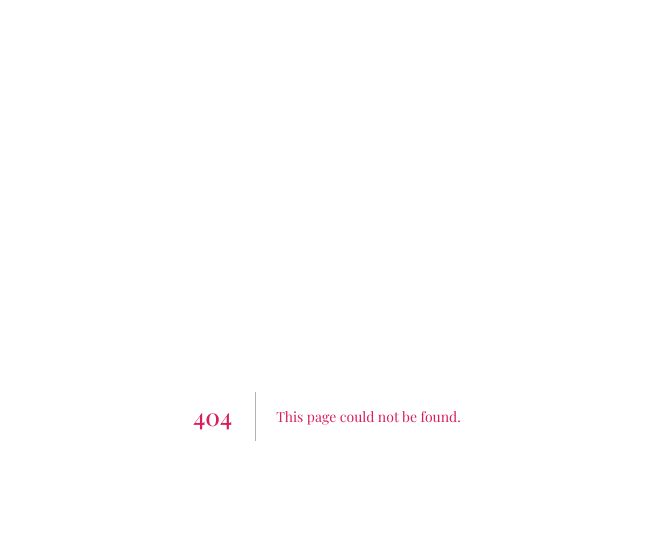
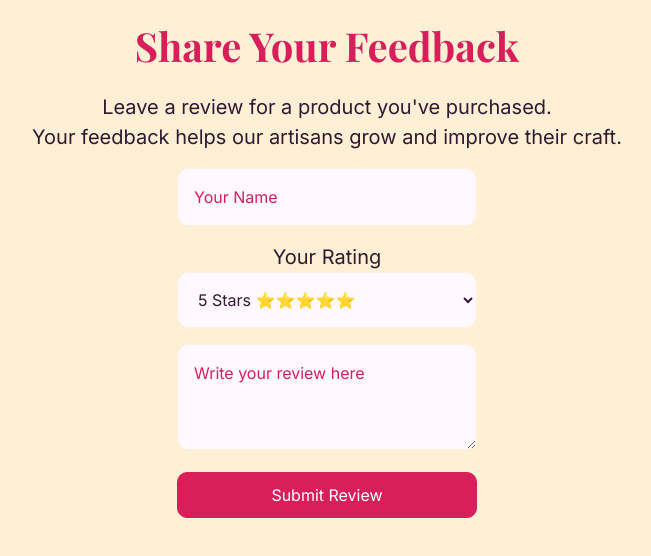
Before and after one commit to marinakreibring/handcrafted-haven, a Next.js app: page /review-form in a window 1280 px wide. Before the commit this address had no page. Shown: the top 556 px of the page, without its empty margins (313-964 px from the left). Built offline with nearby package versions, Linux system fonts and the light colour scheme; no server answers; a web font is replaced by a local one.

Commit message:
create review form (M)

```diff
--- /dev/null
+++ b/app/actions/reviewActions.ts
@@ -0,0 +1,24 @@
+"use server";
+
+import { sql } from "@/app/lib/db";
+
+export async function submitReviewForm(
+  prevState: any,
+  formData: FormData
+) {
+  const name = formData.get("name") as string;
+  const rating = Number(formData.get("rating"));
+  const review = formData.get("review") as string;
+
+  await sql`
+    INSERT INTO reviews
+    (name, rating, review)
+    VALUES
+    (${name}, ${rating}, ${review})
+  `;
+
+  return {
+    success: true,
+    message: "Thank you! Your review has been submitted.",
+  };
+}
--- a/app/globals.css
+++ b/app/globals.css
@@ -39,6 +39,7 @@ h1, h2, h3 {
   max-width: 42rem;
   margin: 0 auto;
   font-size: 1.25rem;
+  text-align: center;
 }
 
 button {
@@ -127,7 +128,7 @@ button:hover {
   max-width: 300px;
   margin: 1rem auto;
 }
-.seller-form input, .seller-form textarea {
+.seller-form input, .seller-form textarea, .seller-form select {
   background: var(--card-bg);
   color: var(--foreground);
   border: 1px solid var(--border-color);
--- /dev/null
+++ b/app/review-form/page.tsx
@@ -0,0 +1,65 @@
+"use client";
+
+import { useActionState } from "react";
+import { submitReviewForm } from "../actions/reviewActions";
+
+export default function ReviewFormPage() {
+
+    const [state, formAction] = useActionState(
+        submitReviewForm,
+        {
+            success: false,
+            message: "",
+        }
+    );
+
+  return (
+    <main>
+
+      <h3 className="section-title">
+        Share Your Feedback
+      </h3>
+
+      <p className="section-description">
+        Leave a review for a product you've purchased. <br />Your feedback helps our artisans grow and improve their craft.
+      </p>
+
+      <form className="seller-form" action={formAction}>
+
+        <input
+          type="text"
+          name="name"
+          placeholder="Your Name"
+        />
+        <p className="section-description">
+          Your Rating
+        </p>
+        <select name="rating">
+            <option value="5">5 Stars ⭐⭐⭐⭐⭐</option>
+            <option value="4">4 Stars ⭐⭐⭐⭐</option>
+            <option value="3">3 Stars ⭐⭐⭐</option>
+            <option value="2">2 Stars ⭐⭐</option>
+            <option value="1">1 Star ⭐</option>
+        </select>
+
+        <textarea
+          name="review"
+          placeholder="Write your review here"
+          rows={3}
+        />
+
+        <button type="submit">
+          Submit Review
+        </button>
+
+        {state?.message && (
+            <p className="message">
+                {state.message}
+            </p>
+        )}
+
+      </form>
+
+    </main>
+  );
+}
--- a/components/ProductCard.tsx
+++ b/components/ProductCard.tsx
@@ -121,7 +121,9 @@ export default function ProductCards({
                         </button>
 
                         <button>
-                          Contact Seller
+                          <a href="/review-form">
+                            Leave a Review
+                          </a>
                         </button>
                       </div>
                     </div>
```
